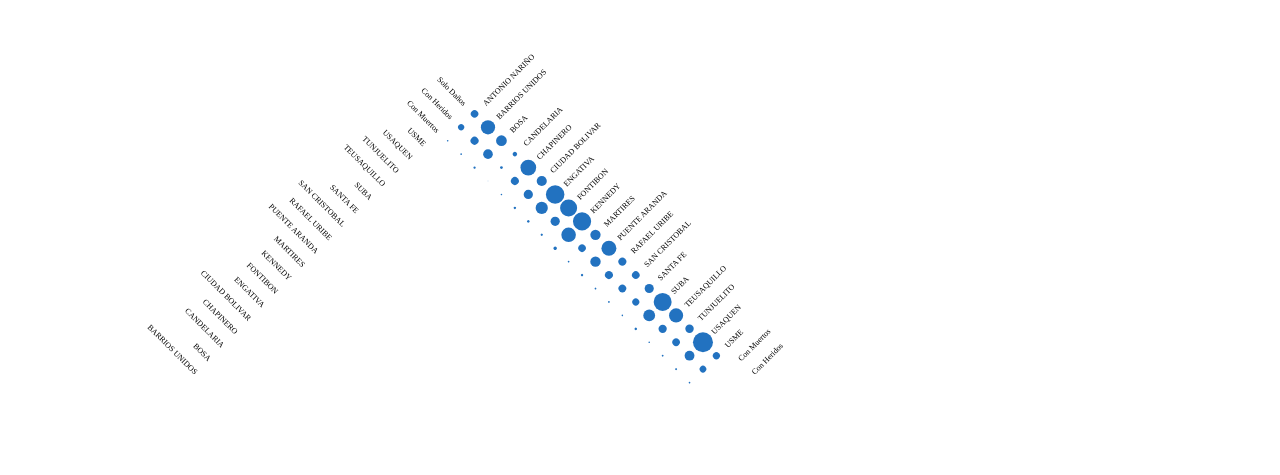
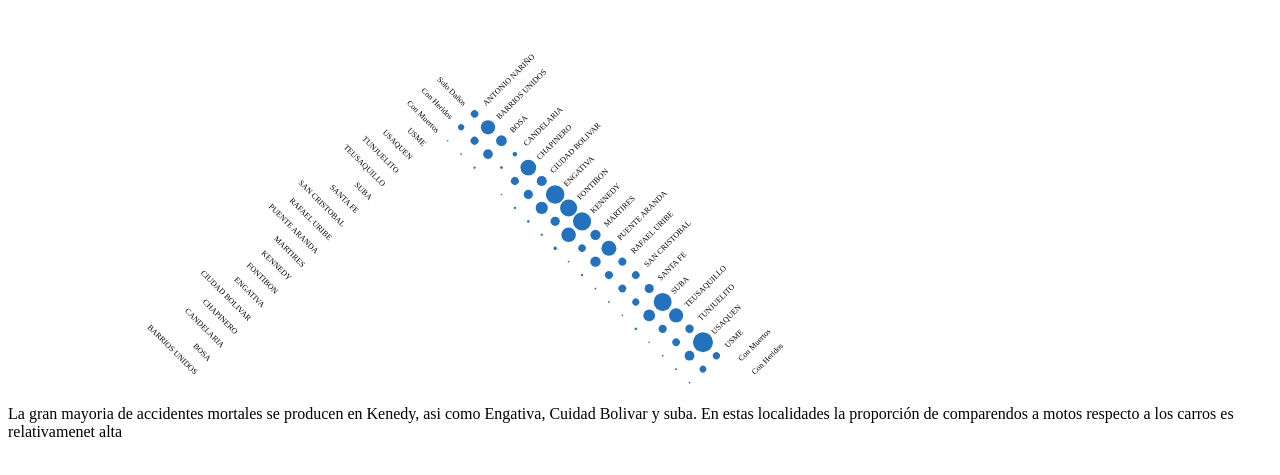
Before and after one commit to pdiazq/SiniestrosGravedadLocalidad, a plain HTML site: page index.html in a window 1280 px wide. Shown: the part 79-554 px from the top of the page. Drawn offline with nearby package versions, Linux system fonts and the light colour scheme; a web font is replaced by a local one.

Commit message:
Update index.html

```diff
--- a/index.html
+++ b/index.html
@@ -11,4 +11,7 @@
         <svg height="400" width="960"></svg>
         <script src="index.js"></script>
   </body>
+      <footer class="site-footer">
+        <span class="site-footer-owner">La gran mayoria de accidentes mortales se producen en Kenedy, asi como Engativa, Cuidad Bolivar y suba. En estas localidades la proporción de comparendos a motos respecto a los carros es relativamenet alta</span>
+   </footer>
 </html>
```
